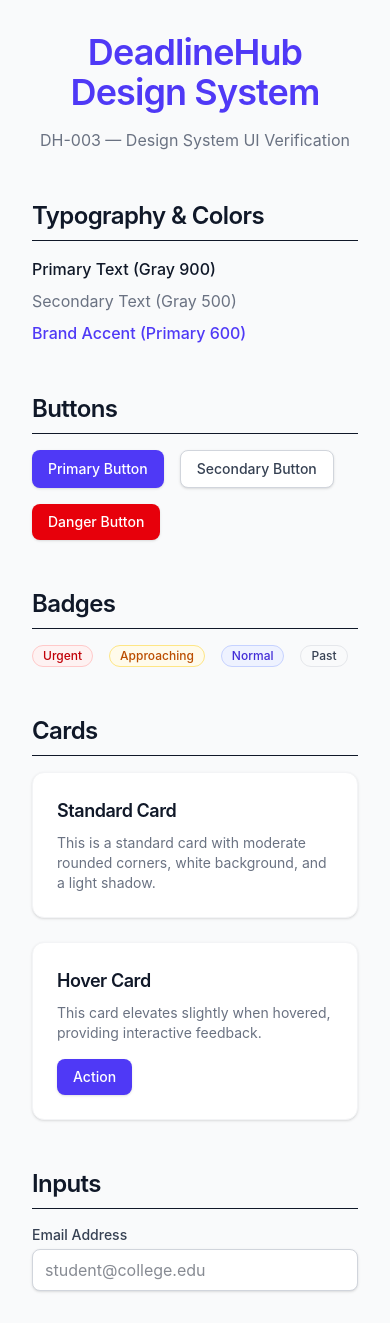
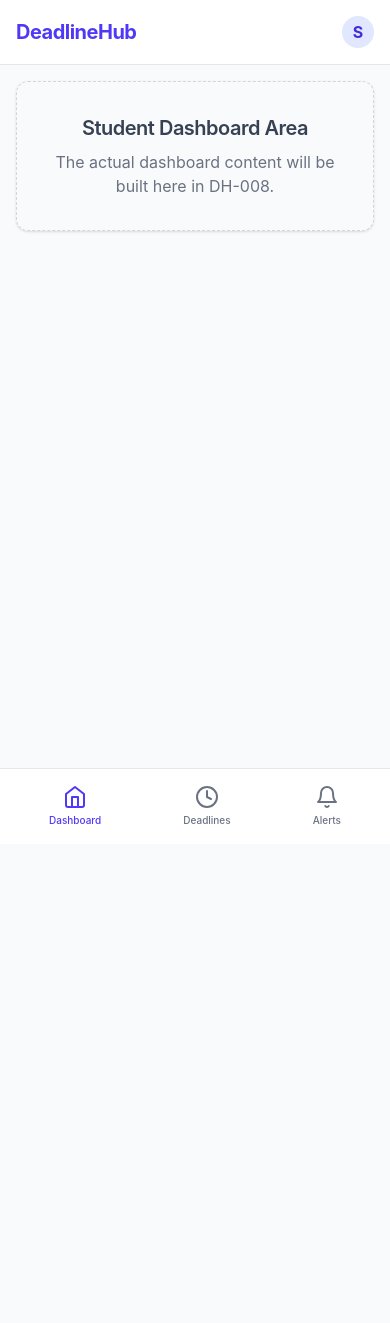
Before and after one commit to Neelk141106/deadlinehub, a React (Vite) app: page / in a window 390 px wide. After the commit the page ends 844 px from the top, so only its background shows below. Built offline with nearby package versions, Linux system fonts and the light colour scheme.

Commit message:
add responsive student navigation

```diff
--- a/src/App.jsx
+++ b/src/App.jsx
@@ -1,71 +1,83 @@
+import React from 'react';
+
 function App() {
   return (
-    <div className="min-h-screen p-8 max-w-4xl mx-auto space-y-12">
-      <div className="text-center space-y-4">
-        <h1 className="text-4xl text-primary-600">
-          DeadlineHub Design System
-        </h1>
-        <p className="text-gray-500">
-          DH-003 — Design System UI Verification
-        </p>
-      </div>
+    <div className="min-h-screen bg-gray-50 flex flex-col md:flex-row">
+      {/* Desktop Sidebar Navigation */}
+      <aside className="hidden md:flex flex-col w-64 bg-white border-r border-gray-200">
+        <div className="p-6 border-b border-gray-100">
+          <h1 className="text-2xl font-bold text-primary-600 tracking-tight">DeadlineHub</h1>
+        </div>
 
-      <section className="space-y-4">
-        <h2 className="text-2xl border-b pb-2">Typography & Colors</h2>
-        <div className="space-y-2">
-          <p className="text-gray-900 font-medium">Primary Text (Gray 900)</p>
-          <p className="text-gray-500">Secondary Text (Gray 500)</p>
-          <p className="text-primary-600 font-medium">Brand Accent (Primary 600)</p>
-        </div>
-      </section>
+        <nav className="flex-1 p-4 space-y-1">
+          <a href="#" className="flex items-center gap-3 px-3 py-2 text-primary-700 bg-primary-50 rounded-lg font-medium transition-colors">
+            {/* Dashboard Icon */}
+            <svg xmlns="http://www.w3.org/2000/svg" width="20" height="20" viewBox="0 0 24 24" fill="none" stroke="currentColor" strokeWidth="2" strokeLinecap="round" strokeLinejoin="round"><path d="m3 9 9-7 9 7v11a2 2 0 0 1-2 2H5a2 2 0 0 1-2-2z"/><polyline points="9 22 9 12 15 12 15 22"/></svg>
+            Dashboard
+          </a>
+          <a href="#" className="flex items-center gap-3 px-3 py-2 text-gray-600 hover:bg-gray-50 hover:text-gray-900 rounded-lg font-medium transition-colors">
+            {/* Deadlines Icon */}
+            <svg xmlns="http://www.w3.org/2000/svg" width="20" height="20" viewBox="0 0 24 24" fill="none" stroke="currentColor" strokeWidth="2" strokeLinecap="round" strokeLinejoin="round"><circle cx="12" cy="12" r="10"/><polyline points="12 6 12 12 16 14"/></svg>
+            Deadlines
+          </a>
+          <a href="#" className="flex items-center gap-3 px-3 py-2 text-gray-600 hover:bg-gray-50 hover:text-gray-900 rounded-lg font-medium transition-colors">
+            {/* Announcements Icon */}
+            <svg xmlns="http://www.w3.org/2000/svg" width="20" height="20" viewBox="0 0 24 24" fill="none" stroke="currentColor" strokeWidth="2" strokeLinecap="round" strokeLinejoin="round"><path d="M18 8A6 6 0 0 0 6 8c0 7-3 9-3 9h18s-3-2-3-9"/><path d="M13.73 21a2 2 0 0 1-3.46 0"/></svg>
+            Announcements
+          </a>
+        </nav>
 
-      <section className="space-y-4">
-        <h2 className="text-2xl border-b pb-2">Buttons</h2>
-        <div className="flex flex-wrap gap-4">
-          <button className="btn-primary">Primary Button</button>
-          <button className="btn-secondary">Secondary Button</button>
-          <button className="btn-danger">Danger Button</button>
-        </div>
-      </section>
-
-      <section className="space-y-4">
-        <h2 className="text-2xl border-b pb-2">Badges</h2>
-        <div className="flex flex-wrap gap-4">
-          <span className="badge-urgent">Urgent</span>
-          <span className="badge-approaching">Approaching</span>
-          <span className="badge-normal">Normal</span>
-          <span className="badge-past">Past</span>
-        </div>
-      </section>
-
-      <section className="space-y-4">
-        <h2 className="text-2xl border-b pb-2">Cards</h2>
-        <div className="grid grid-cols-1 md:grid-cols-2 gap-6">
-          <div className="card p-6">
-            <h3 className="text-lg font-semibold mb-2">Standard Card</h3>
-            <p className="text-sm text-gray-500">This is a standard card with moderate rounded corners, white background, and a light shadow.</p>
-          </div>
-          <div className="card-hover p-6">
-            <h3 className="text-lg font-semibold mb-2">Hover Card</h3>
-            <p className="text-sm text-gray-500">This card elevates slightly when hovered, providing interactive feedback.</p>
-            <div className="mt-4">
-              <button className="btn-primary">Action</button>
-            </div>
+        <div className="p-4 border-t border-gray-200">
+          <div className="space-y-1">
+            <a href="#" className="flex items-center gap-3 px-3 py-2 text-gray-600 hover:bg-gray-50 hover:text-gray-900 rounded-lg font-medium transition-colors">
+              <svg xmlns="http://www.w3.org/2000/svg" width="20" height="20" viewBox="0 0 24 24" fill="none" stroke="currentColor" strokeWidth="2" strokeLinecap="round" strokeLinejoin="round"><path d="M19 21v-2a4 4 0 0 0-4-4H9a4 4 0 0 0-4 4v2"/><circle cx="12" cy="7" r="4"/></svg>
+              Profile
+            </a>
+            <a href="#" className="flex items-center gap-3 px-3 py-2 text-gray-600 hover:bg-gray-50 hover:text-gray-900 rounded-lg font-medium transition-colors">
+              <svg xmlns="http://www.w3.org/2000/svg" width="20" height="20" viewBox="0 0 24 24" fill="none" stroke="currentColor" strokeWidth="2" strokeLinecap="round" strokeLinejoin="round"><path d="M9 21H5a2 2 0 0 1-2-2V5a2 2 0 0 1 2-2h4"/><polyline points="16 17 21 12 16 7"/><line x1="21" x2="9" y1="12" y2="12"/></svg>
+              Logout
+            </a>
           </div>
         </div>
-      </section>
+      </aside>
 
-      <section className="space-y-4">
-        <h2 className="text-2xl border-b pb-2">Inputs</h2>
-        <div className="max-w-md space-y-4">
-          <div>
-            <label htmlFor="example-input" className="label-text">Email Address</label>
-            <input type="email" id="example-input" className="input-field" placeholder="student@college.edu" />
+      {/* Mobile Top Header */}
+      <header className="md:hidden bg-white border-b border-gray-200 p-4 flex items-center justify-between sticky top-0 z-10">
+        <h1 className="text-xl font-bold text-primary-600 tracking-tight">DeadlineHub</h1>
+        <div className="w-8 h-8 rounded-full bg-primary-100 text-primary-700 flex items-center justify-center font-bold">
+          S
+        </div>
+      </header>
+
+      {/* Main Content Area */}
+      <main className="flex-1 p-4 md:p-8 pb-24 md:pb-8 overflow-auto">
+        <div className="max-w-4xl mx-auto space-y-6">
+          <div className="card p-8 text-center border border-dashed border-gray-300 bg-gray-50/50">
+            <h2 className="text-xl font-semibold text-gray-700 mb-2">Student Dashboard Area</h2>
+            <p className="text-gray-500">The actual dashboard content will be built here in DH-008.</p>
           </div>
         </div>
-      </section>
+      </main>
+
+      {/* Mobile Bottom Navigation */}
+      <nav className="md:hidden fixed bottom-0 left-0 right-0 bg-white border-t border-gray-200 z-10">
+        <div className="flex justify-around items-center p-2">
+          <a href="#" className="flex flex-col items-center p-2 text-primary-600">
+            <svg xmlns="http://www.w3.org/2000/svg" width="24" height="24" viewBox="0 0 24 24" fill="none" stroke="currentColor" strokeWidth="2" strokeLinecap="round" strokeLinejoin="round" className="mb-1"><path d="m3 9 9-7 9 7v11a2 2 0 0 1-2 2H5a2 2 0 0 1-2-2z"/><polyline points="9 22 9 12 15 12 15 22"/></svg>
+            <span className="text-[10px] font-medium">Dashboard</span>
+          </a>
+          <a href="#" className="flex flex-col items-center p-2 text-gray-500 hover:text-gray-900">
+            <svg xmlns="http://www.w3.org/2000/svg" width="24" height="24" viewBox="0 0 24 24" fill="none" stroke="currentColor" strokeWidth="2" strokeLinecap="round" strokeLinejoin="round" className="mb-1"><circle cx="12" cy="12" r="10"/><polyline points="12 6 12 12 16 14"/></svg>
+            <span className="text-[10px] font-medium">Deadlines</span>
+          </a>
+          <a href="#" className="flex flex-col items-center p-2 text-gray-500 hover:text-gray-900">
+            <svg xmlns="http://www.w3.org/2000/svg" width="24" height="24" viewBox="0 0 24 24" fill="none" stroke="currentColor" strokeWidth="2" strokeLinecap="round" strokeLinejoin="round" className="mb-1"><path d="M18 8A6 6 0 0 0 6 8c0 7-3 9-3 9h18s-3-2-3-9"/><path d="M13.73 21a2 2 0 0 1-3.46 0"/></svg>
+            <span className="text-[10px] font-medium">Alerts</span>
+          </a>
+        </div>
+      </nav>
     </div>
-  )
+  );
 }
 
-export default App
+export default App;
```
Also changed, not shown: 2 other files (tests, documents, lock files or other folders).
